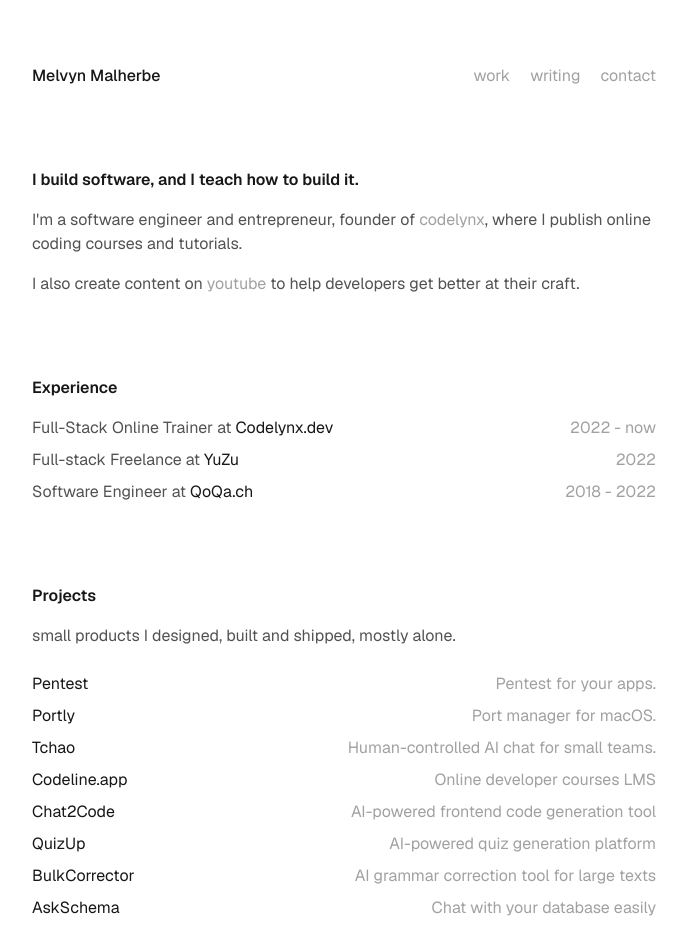
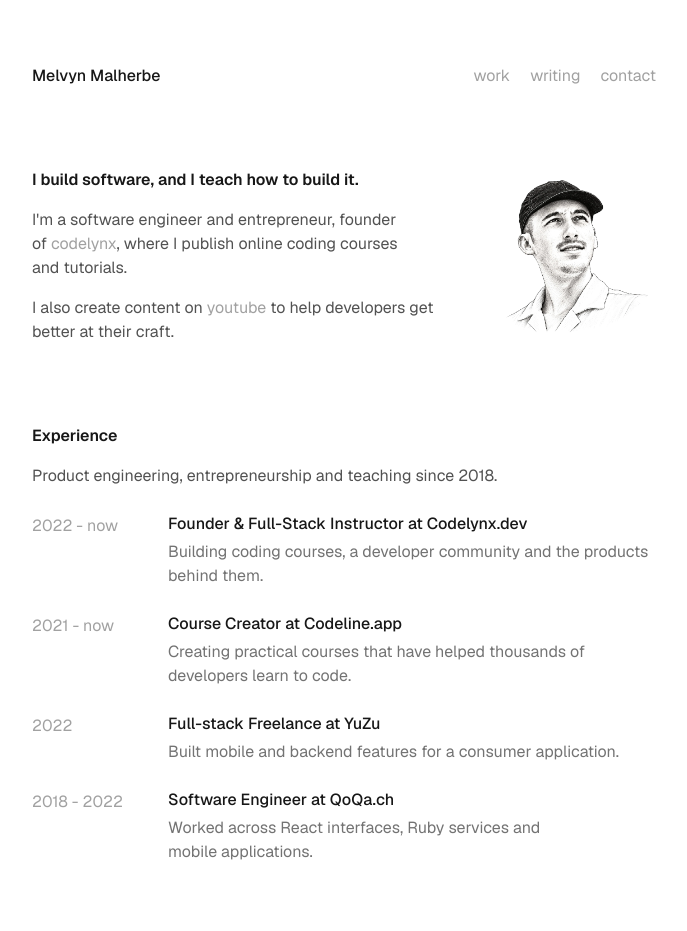
Before and after one commit to Melvynx/melvynx.dev, a Next.js app: page / in a window 1280 px wide. Shown: the top 931 px of the page, without its empty margins (296-983 px from the left). Built offline with nearby package versions, Linux system fonts and the light colour scheme.

Commit message:
feat: add engraved portrait to homepage hero and expand experience entries

```diff
--- a/app/home.data.tsx
+++ b/app/home.data.tsx
@@ -5,6 +5,7 @@
     url?: string;
   };
   date: string;
+  description: string;
 }
 
 interface Project {
@@ -22,19 +23,31 @@
 
 export const experiences: Item[] = [
   {
-    role: "Full-Stack Online Trainer",
+    role: "Founder & Full-Stack Instructor",
     company: { text: "Codelynx.dev", url: "https://codelynx.dev" },
     date: "2022 - now",
+    description:
+      "Building coding courses, a developer community and the products behind them.",
+  },
+  {
+    role: "Course Creator",
+    company: { text: "Codeline.app", url: "https://codeline.app" },
+    date: "2021 - now",
+    description:
+      "Creating practical courses that have helped thousands of developers learn to code.",
   },
   {
     role: "Full-stack Freelance",
     company: { text: "YuZu" },
     date: "2022",
+    description: "Built mobile and backend features for a consumer application.",
   },
   {
     role: "Software Engineer",
     company: { text: "QoQa.ch", url: "https://qoqa.ch" },
     date: "2018 - 2022",
+    description:
+      "Worked across React interfaces, Ruby services and mobile applications.",
   },
 ];
 
@@ -53,26 +66,29 @@
   },
   {
     name: { text: "Codeline.app", url: "https://codeline.app" },
-    description: "Online developer courses LMS",
+    description: "Online developer courses LMS.",
   },
   {
     name: { text: "Chat2Code", url: "https://chat2code.dev" },
-    description: "AI-powered frontend code generation tool",
+    description: "AI-powered frontend code generation tool.",
   },
   {
     name: { text: "QuizUp", url: "https://quizup.app" },
-    description: "AI-powered quiz generation platform",
+    description: "AI-powered quiz generation platform.",
   },
   {
     name: { text: "BulkCorrector", url: "https://bulkcorrector" },
-    description: "AI grammar correction tool for large texts",
+    description: "AI grammar correction tool for large texts.",
   },
   {
     name: { text: "AskSchema", url: "https://askschema.com" },
-    description: "Chat with your database easily",
+    description: "Chat with your database easily.",
   },
   {
-    name: { text: "Lumail.io", url: "https://lumail.io" },
+    name: {
+      text: "Lumail.io",
+      url: "https://lumail.io?ref=melvynx",
+    },
     description: "AI-Powered newsletter builder.",
   },
   {
--- a/app/page.tsx
+++ b/app/page.tsx
@@ -1,3 +1,4 @@
+import Image from "next/image";
 import { ConditionalLink } from "./components/ConditionalLink";
 import { Reveal } from "./components/Reveal";
 import { experiences, projects, socials } from "./home.data";
@@ -27,7 +28,17 @@
 
       <main className="flex flex-1 flex-col gap-14 lg:gap-20">
         <Reveal delay={60}>
-          <section className="flex flex-col gap-4 text-pretty">
+          <section className="flex flex-col gap-6 sm:flex-row sm:items-center sm:gap-10">
+            <Image
+              src="/melvyn.webp"
+              width={1254}
+              height={1254}
+              alt="Engraved portrait of Melvyn Malherbe"
+              sizes="(min-width: 640px) 176px, 144px"
+              preload
+              className="size-36 shrink-0 mix-blend-multiply sm:order-last sm:size-44"
+            />
+            <div className="flex flex-col gap-4 text-pretty">
               <h1 className="font-semibold">
                 I build software, and I teach how to build it.
               </h1>
@@ -45,25 +56,34 @@
                 </a>{" "}
                 to help developers get better at their craft.
               </p>
+            </div>
           </section>
         </Reveal>
 
         <Reveal delay={120}>
           <section className="flex flex-col gap-4">
             <h2 className="font-semibold">Experience</h2>
-            <ul className="flex flex-col gap-2">
+            <p className="text-neutral-600">
+              Product engineering, entrepreneurship and teaching since 2018.
+            </p>
+            <ul className="mt-2 flex flex-col gap-6">
               {experiences.map((experience) => (
                 <li
                   key={experience.role}
-                  className="flex flex-col justify-between gap-x-6 sm:flex-row sm:items-baseline"
+                  className="grid grid-cols-1 gap-1 sm:grid-cols-[7rem_minmax(0,1fr)] sm:gap-x-6"
                 >
-                  <span className="text-neutral-600">
+                  <span className="text-neutral-400 sm:pt-0.5">
+                    {experience.date}
+                  </span>
+                  <div className="flex min-w-0 flex-col gap-1">
+                    <h3 className="font-medium">
                       {experience.role} at{" "}
                       <ConditionalLink {...experience.company} />
-                  </span>
-                  <span className="text-neutral-400 sm:text-right">
-                    {experience.date}
-                  </span>
+                    </h3>
+                    <p className="text-pretty text-neutral-500">
+                      {experience.description}
+                    </p>
+                  </div>
                 </li>
               ))}
             </ul>
@@ -100,6 +120,9 @@
               {social.text}
             </a>
           ))}
+          <a className={linkClass} href="https://lumail.io?ref=melvynx">
+            Email sent by Lumail.io
+          </a>
         </footer>
       </Reveal>
     </div>
```
Also changed, not shown: public/melvyn.webp (added). Lines whose indentation alone changed are shown as unchanged.
